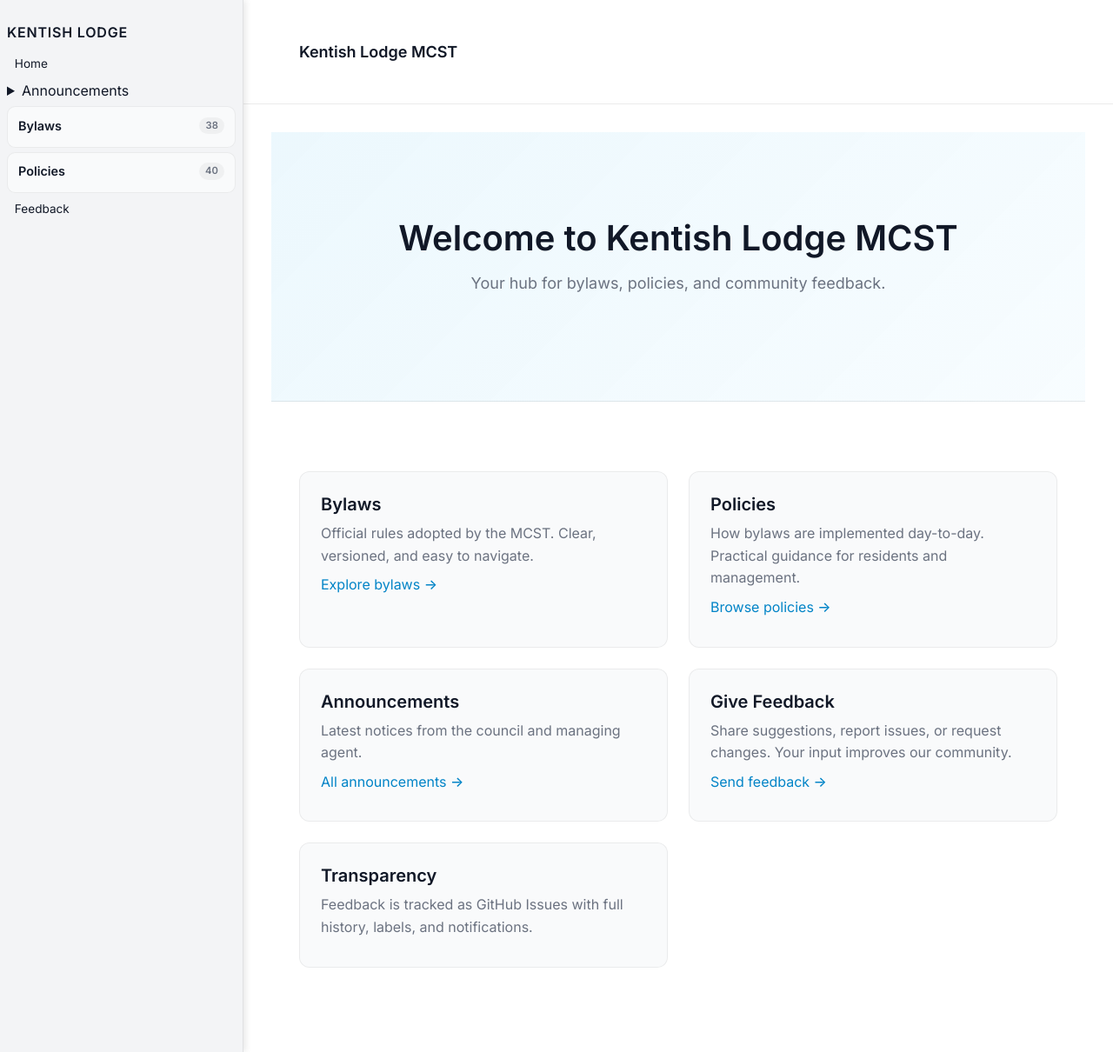
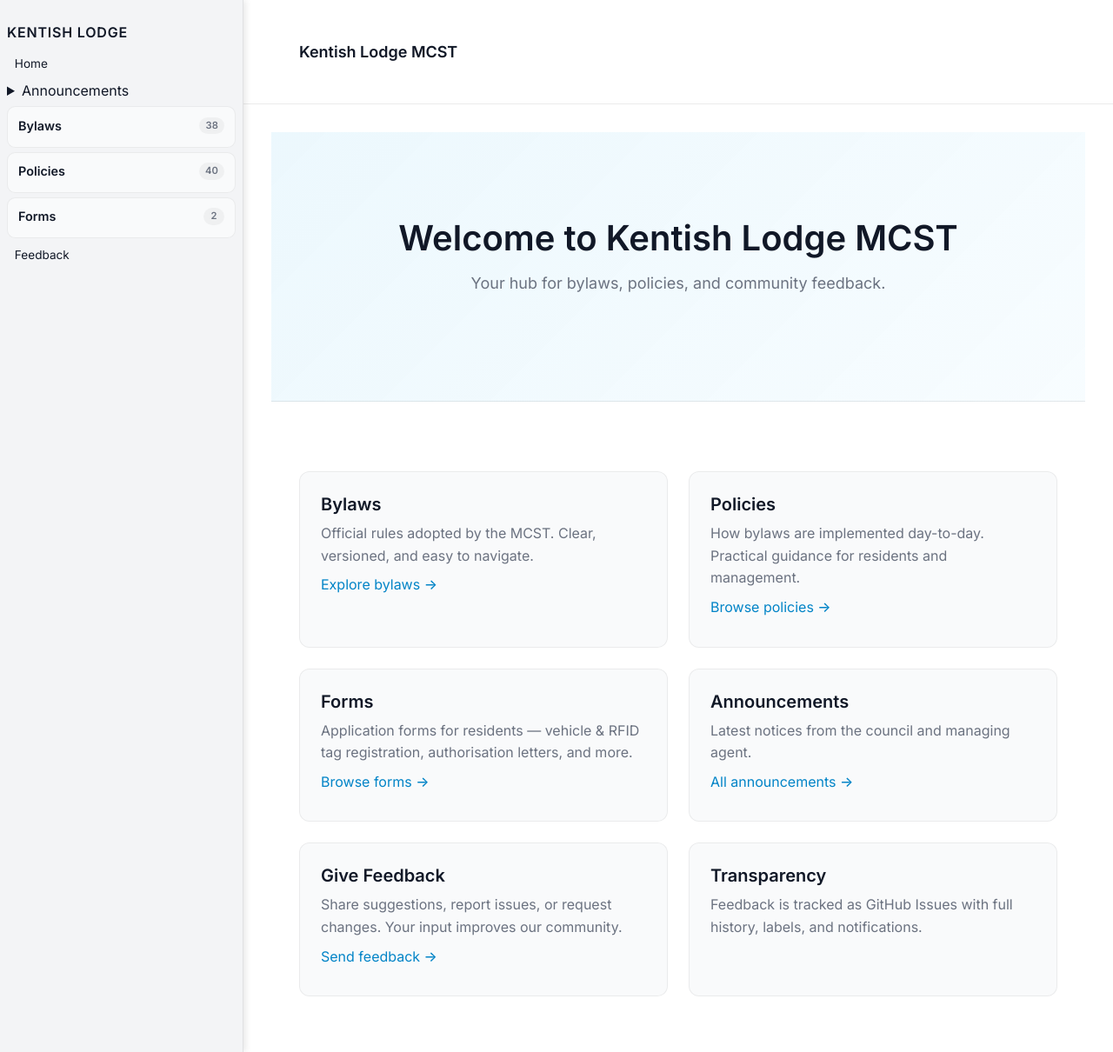
Before and after one commit to Kentish-Lodge-MCST-2405/public, a Jekyll site: the page built from index.md, in a window 1280 px wide and 1210 px high. Shown: the whole window at 87% size. Built offline with Jekyll 4.4.1, drawn with Linux system fonts in a browser that asks for light colours.

Commit message:
Add vehicle RFID registration form (VR-01) and letter of authorisation (VR-02); add Forms collection

```diff
--- a/_config.yml
+++ b/_config.yml
@@ -13,6 +13,9 @@ collections:
   announcements:
     output: true
     permalink: /announcements/:path/
+  forms:
+    output: true
+    permalink: /forms/:path/
 
 defaults:
   - scope:
@@ -30,3 +33,8 @@ defaults:
       type: announcements
     values:
       layout: item
+  - scope:
+      path: ""
+      type: forms
+    values:
+      layout: item
--- a/_includes/sidebar.html
+++ b/_includes/sidebar.html
@@ -159,6 +159,43 @@
           </ul>
         </details>
       </li>
+      <li>
+        {%- assign on_forms = page.collection == 'forms' or page.url contains '/forms/' -%}
+        {%- assign current_category_f = page.category | default: '' -%}
+        <details class="sidebar-section"{% if on_forms %} open{% endif %}>
+          <summary>
+            <span class="sidebar-label">Forms</span>
+            <span class="sidebar-badge">{{ site.forms | size }}</span>
+          </summary>
+          {%- assign forms_docs = site.forms | default: site.collections['forms'].docs | default: empty_array -%}
+          {%- assign form_groups = forms_docs | group_by: 'category' | sort: 'name' -%}
+          <ul class="sidebar-section-list">
+            <li><a class="sidebar-link sidebar-link--all" href="{{ '/forms/' | relative_url }}">All Forms</a></li>
+            {%- for g in form_groups -%}
+              {%- assign with_order = g.items | where_exp: 'i', 'i.order' | sort_natural: 'order' -%}
+              {%- assign without_order = g.items | where_exp: 'i', 'i.order == nil' | sort: 'title' -%}
+              {%- assign ordered_forms = with_order | concat: without_order -%}
+              {%- assign is_current_category_f = false -%}
+              {%- if on_forms and current_category_f == g.name -%}
+                {%- assign is_current_category_f = true -%}
+              {%- endif -%}
+              <li>
+                <details class="sidebar-group"{% if is_current_category_f %} open{% endif %}>
+                  <summary>
+                    <span class="sidebar-label">{{ g.name }}</span>
+                    <span class="sidebar-badge">{{ ordered_forms | size }}</span>
+                  </summary>
+                  <ul class="sidebar-sublist">
+                    {%- for f in ordered_forms -%}
+                      <li><a class="sidebar-link {% if page.url == f.url %}active{% endif %}" href="{{ f.url | relative_url }}">{{ f.title | default: f.name }}</a></li>
+                    {%- endfor -%}
+                  </ul>
+                </details>
+              </li>
+            {%- endfor -%}
+          </ul>
+        </details>
+      </li>
       <li><a class="sidebar-link" href="{{ '/feedback/' | relative_url }}">Feedback</a></li>
     </ul>
   </div>
--- a/index.md
+++ b/index.md
@@ -30,6 +30,11 @@ title: Kentish Lodge MCST
       <h3>Policies</h3>
       <p>How bylaws are implemented day-to-day. Practical guidance for residents and management.</p>
       <p><a href="{{ '/policies/' | relative_url }}">Browse policies →</a></p>
+    </div>
+    <div class="card">
+      <h3>Forms</h3>
+      <p>Application forms for residents — vehicle &amp; RFID tag registration, authorisation letters, and more.</p>
+      <p><a href="{{ '/forms/' | relative_url }}">Browse forms →</a></p>
     </div>
     <div class="card">
       <h3>Announcements</h3>
```
Also changed, not shown: _forms/vehicle-authorisation-letter.md (added, +78 -0 lines), _forms/vehicle-rfid-registration-form.md (added, +98 -0 lines), forms/index.md (added, +60 -0 lines).
